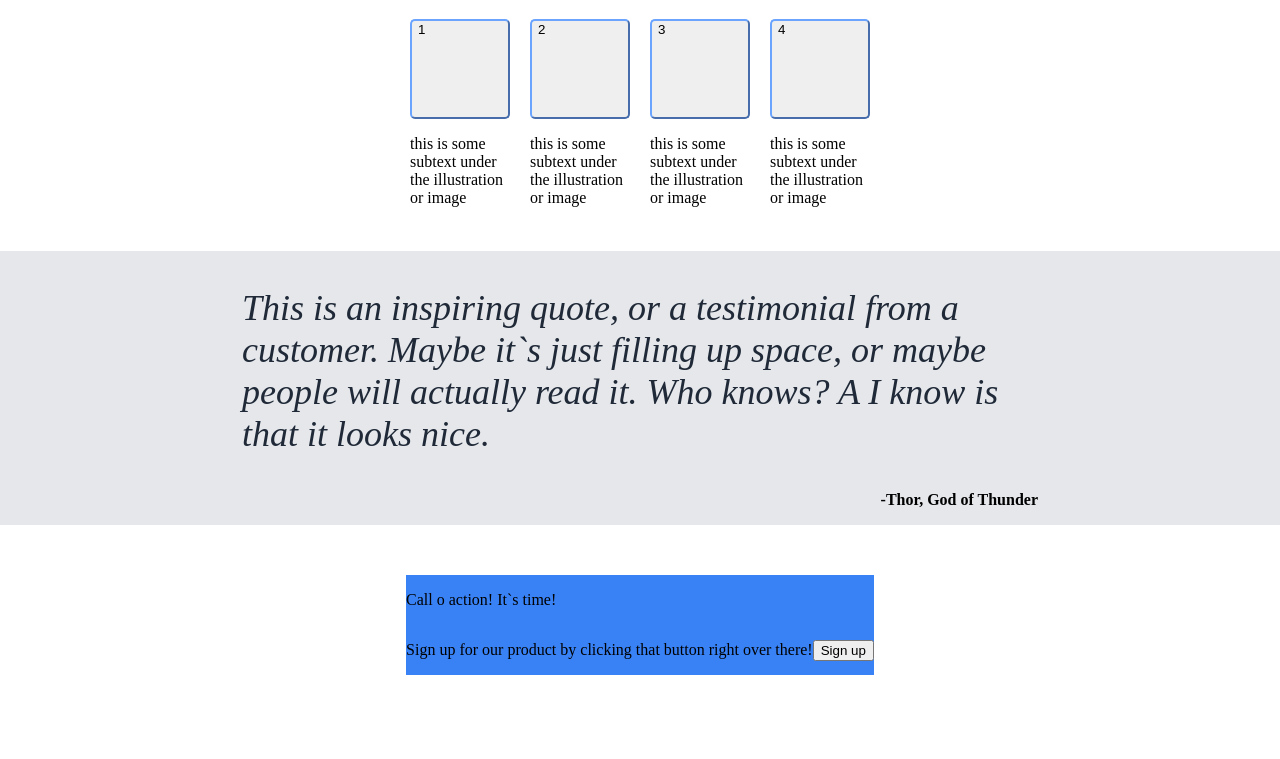
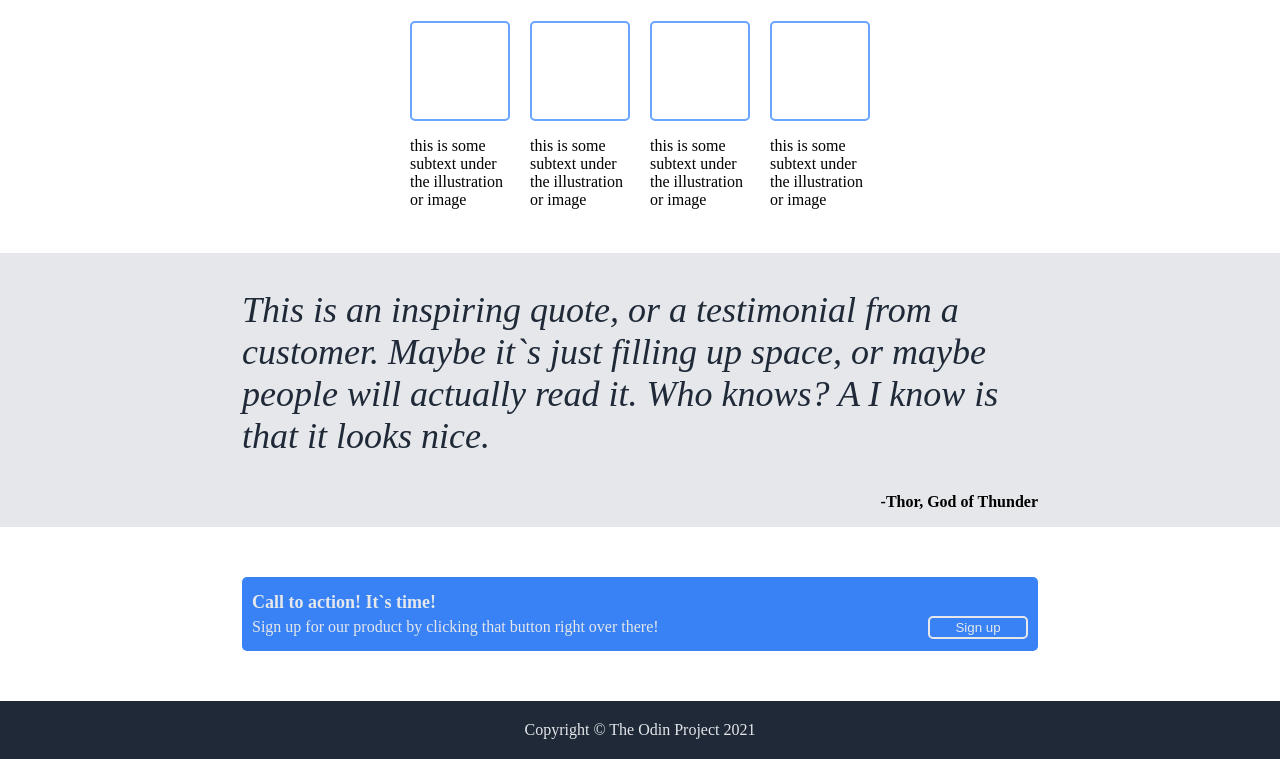
Before and after one commit to Luterih/odin-LandingAPageProject, a plain HTML site: page index.html in a window 1280 px wide. Shown: the part 457-1216 px from the top of the page. Before the commit the page ends 1182 px from the top, so only its background shows below. Drawn offline with Linux system fonts and the light colour scheme.

Commit message:
Almost finished site

```diff
--- a/index.html
+++ b/index.html
@@ -35,22 +35,22 @@
         <p class="infoNaslov">Some random information</p>
         <div class="squares">
             <div class="sq1">
-                <button>1</button>
+                <button></button>
                 <p>this is some subtext under the illustration or image</p>
             </div>
 
             <div class="sq2">
-                <button>2</button>
+                <button></button>
                 <p>this is some subtext under the illustration or image</p>
             </div>
 
             <div class="sq3">
-                <button>3</button>
+                <button></button>
                 <p>this is some subtext under the illustration or image</p>
             </div>
 
             <div class="sq4">
-                <button>4</button>
+                <button></button>
                 <p>this is some subtext under the illustration or image</p>
             </div>
         </div>
@@ -63,13 +63,17 @@
 
     <div class="callToAction">
         <div class="actionColum">
-            <p class="p1">Call o action! It`s time!</p>
+            <p class="p1">Call to action! It`s time!</p>
             <div class="actionRow">
                 <p class="p2">Sign up for our product by clicking that button right over there!</p>
                 <button>Sign up</button>
             </div>
         </div>
     </div>
+
+    <div class="footer">
+        Copyright © The Odin Project 2021
+    </div>
 </div>
 
 </body>
--- a/style.css
+++ b/style.css
@@ -61,12 +61,14 @@ a {
     color: #E5E7EB;
 }
 
-.heroPart button {
+button {
     background-color: #3882F6;
     width: 100px;
     border-radius: 5px;
     border-color: #3882F6;
     color: #E5E7EB;
+    border-style: solid;
+    padding: 2px;
 }
 
 .right-part {
@@ -107,6 +109,7 @@ a {
     height: 100px;
     border-radius: 5px;
     border-color: #6ba4ff;
+    background-color: white;
 }
 
 .squares p {
@@ -156,7 +159,11 @@ a {
     display: flex;
     flex-direction: column;
     margin: 50px;
-    align-items: center;
+    background-color: #3882F6;
+    border-radius: 5px;
+    margin: 50px 250px;
+    padding: 10px;
+    color: #E5E7EB;
 }
 
 .actionColum {
@@ -165,11 +172,34 @@ a {
     background-color: #3882F6;
 }
 
+.p1 {
+    font-size: 18px;
+    font-weight: bold;
+    margin-top: 5px;
+    margin-bottom: 0;
+}
+
 .actionRow {
     display: flex;
     align-items: center;
 }
 
+.p2 {
+    margin-top: 5px;
+    margin-bottom: 5px;
+}
+
 .actionRow button {
     margin-left: auto;
+    border-color: #E5E7EB;
 }
+
+.footer {
+    display: flex;
+    justify-content: center;
+    padding: 20px;
+    background-color: #1F2937;
+    color: #E5E7EB;
+
+
+}
```
